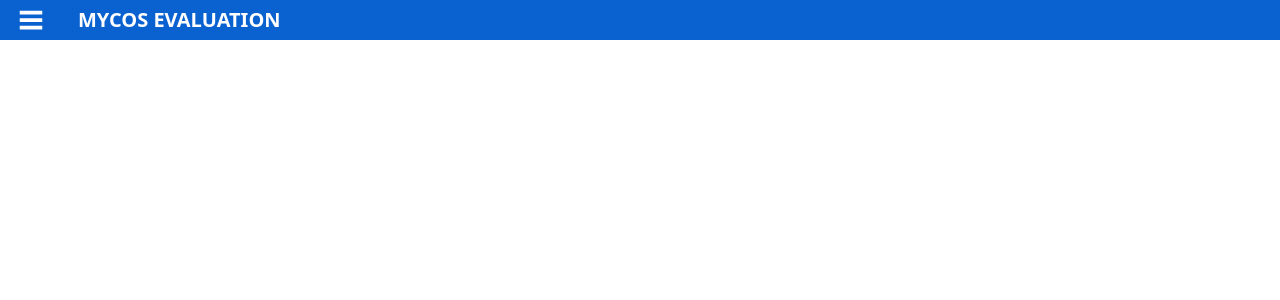
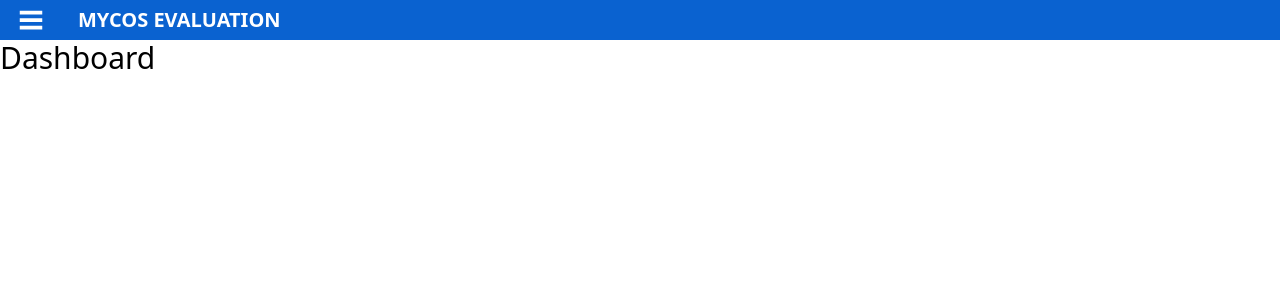
Before and after one commit to ThisGameZR/MyCosEvaluation, a React (Create React App) app: page /member in a window 1280 px wide. Shown: the top 300 px of the page. Built offline with nearby package versions, Linux system fonts and the light colour scheme.

Commit message:
Minor fixes

```diff
--- a/src/App.jsx
+++ b/src/App.jsx
@@ -10,7 +10,7 @@ function App() {
       <Router>
         <Routes>
           <Route path="/" element={<Login />} />
-          <Route path="/member" element={<MainLayout />}>
+          <Route exact path="/member" element={<MainLayout />}>
             <Route index element={<Dashboard />} />
           </Route>
           <Route path="*" element={<NotFound />} />
--- a/src/layouts/MainLayout.jsx
+++ b/src/layouts/MainLayout.jsx
@@ -1,4 +1,5 @@
 import React from "react";
+import { Outlet } from "react-router-dom";
 import Header from "./Header";
 import Sidebar from "./Sidebar";
 
@@ -9,6 +10,7 @@ export default function MainLayout() {
     <>
       <Header isOpen={isOpen} setIsOpen={setIsOpen} />
       <Sidebar isOpen={isOpen} />
+      <Outlet />
     </>
   );
 }
--- a/src/layouts/Sidebar.jsx
+++ b/src/layouts/Sidebar.jsx
@@ -53,7 +53,7 @@ export default function Sidebar({ isOpen }) {
                 opacity: 0,
               }
         }
-        className="sticky z-50 top-0 bottom-0 left-0 bg-primary-500 h-[95vh] min-w-[300px] w-[15vw] transition-all duration-500 ease-in-out"
+        className="absolute z-50 flex bg-primary-500 h-[95vh] min-w-[300px] w-[15vw] transition-all duration-500 ease-in-out"
       >
         <ul className="flex flex-col px-6 gap-8 py-6">
           {items.map((item, index) => (
--- a/src/pages/Dashboard.jsx
+++ b/src/pages/Dashboard.jsx
@@ -4,7 +4,7 @@ import Sidebar from "../layouts/Sidebar";
 export default function Dashboard() {
   return (
     <>
-      <div>Dashboard</div>
+      <div className="text-3xl">Dashboard</div>
     </>
   );
 }
```
